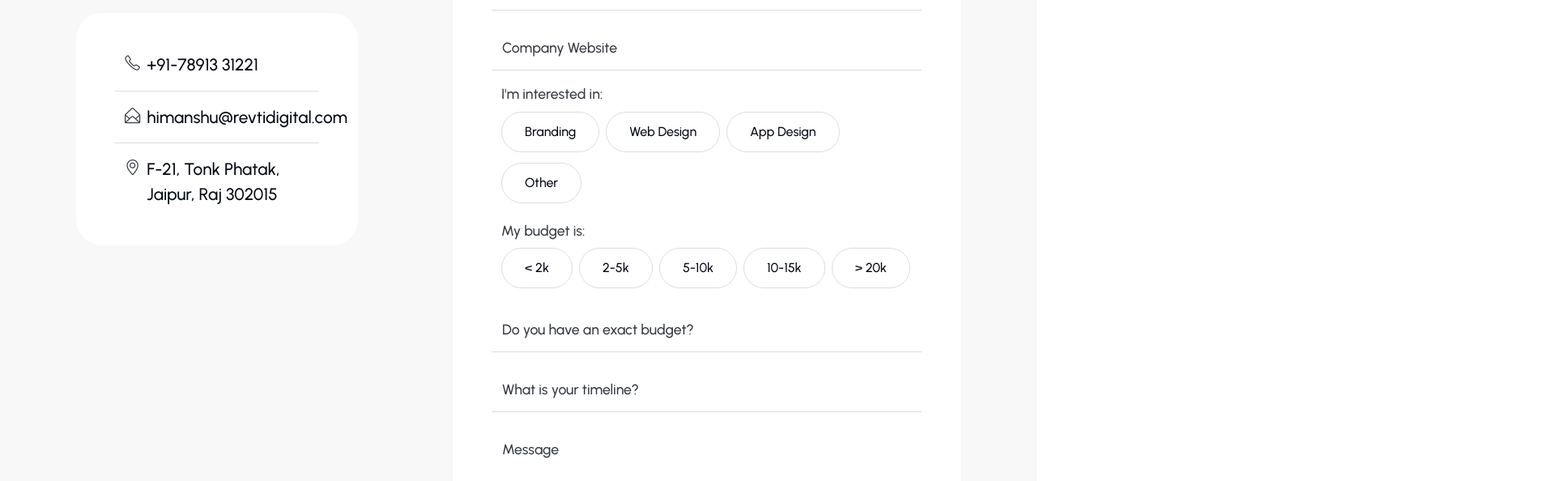
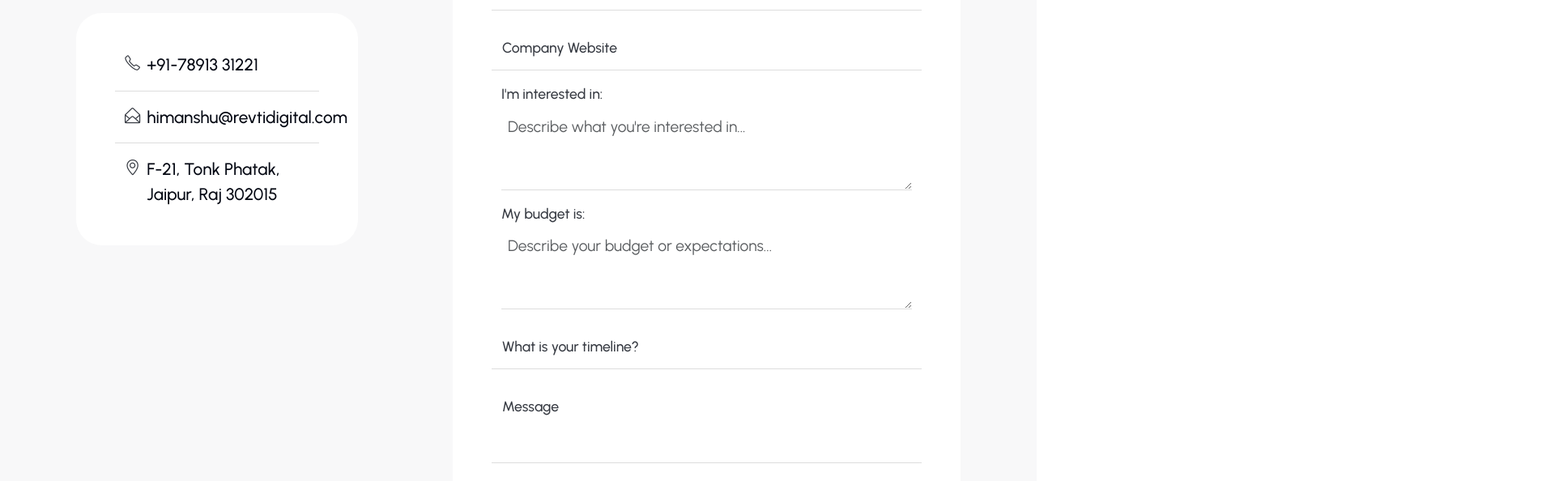
Before and after one commit to akshatkanoongo08/portfolio, a React (Create React App) app: page /contact in a window 1280 px wide. Shown: the part 820-1414 px from the top of the page at 81% size, 1920 px wide, since content can reach past the window. Built offline with nearby package versions, Linux system fonts and the light colour scheme.

Commit message:
enquiry working

```diff
--- a/src/components/Dashboard/DashboardLayout.js
+++ b/src/components/Dashboard/DashboardLayout.js
@@ -23,6 +23,9 @@ const DashboardLayout = () => {
             <Link to="/dashboard/categories">Categories</Link>
           </li>
           <li>
+            <Link to="/dashboard/enquiries">Enquiries</Link>
+          </li>
+          <li>
             <button
               onClick={() => {
                 localStorage.removeItem('token');
--- /dev/null
+++ b/src/components/Dashboard/EnquiriesManager.css
@@ -0,0 +1,65 @@
+.enquiries-table-container {
+  width: 100%;
+  overflow-x: auto;
+  background: #fff;
+  border-radius: 10px;
+  box-shadow: 0 2px 12px rgba(0,0,0,0.06);
+  margin-top: 24px;
+  padding: 8px 0;
+}
+
+.table {
+  width: 100%;
+  border-collapse: separate;
+  border-spacing: 0;
+  min-width: 900px;
+  font-size: 16px;
+  background: #fff;
+}
+
+.table th, .table td {
+  padding: 14px 18px;
+  text-align: left;
+  border-bottom: 1px solid #f0f0f0;
+  vertical-align: top;
+  white-space: pre-line;
+  max-width: 220px;
+  word-break: break-word;
+}
+
+.table th {
+  position: sticky;
+  top: 0;
+  background: #f9fafb;
+  font-weight: 600;
+  z-index: 2;
+}
+
+.table tr:nth-child(even) {
+  background: #f7fafd;
+}
+
+.table tr:hover {
+  background: #e8f0fe;
+}
+
+.table td {
+  font-size: 15px;
+}
+
+@media (max-width: 900px) {
+  .table, .enquiries-table-container {
+    min-width: 600px;
+    font-size: 14px;
+  }
+}
+
+@media (max-width: 600px) {
+  .table, .enquiries-table-container {
+    min-width: 400px;
+    font-size: 13px;
+  }
+  .table th, .table td {
+    padding: 8px 6px;
+  }
+}
--- /dev/null
+++ b/src/components/Dashboard/EnquiriesManager.js
@@ -0,0 +1,97 @@
+import React, { useEffect, useState } from 'react';
+import './EnquiriesManager.css';
+
+const EnquiriesManager = () => {
+  const [enquiries, setEnquiries] = useState([]);
+  const [loading, setLoading] = useState(true);
+  const [error, setError] = useState(null);
+
+  const handleDelete = async (id) => {
+    if (!window.confirm('Are you sure you want to delete this enquiry?')) return;
+    try {
+      const response = await fetch(`http://localhost:5000/api/contact/${id}`, {
+        method: 'DELETE',
+      });
+      if (!response.ok) throw new Error('Failed to delete enquiry');
+      setEnquiries((prev) => prev.filter((enq) => enq._id !== id));
+    } catch (err) {
+      alert('Error deleting enquiry: ' + err.message);
+    }
+  };
+
+
+  useEffect(() => {
+    const fetchEnquiries = async () => {
+      try {
+        const response = await fetch('http://localhost:5000/api/contact');
+        if (!response.ok) throw new Error('Failed to fetch enquiries');
+        const data = await response.json();
+        setEnquiries(data);
+      } catch (err) {
+        setError(err.message);
+      } finally {
+        setLoading(false);
+      }
+    };
+    fetchEnquiries();
+  }, []);
+
+  if (loading) return <div>Loading enquiries...</div>;
+  if (error) return <div>Error: {error}</div>;
+
+  return (
+    <div className="enquiries-manager">
+      <h2>Contact Form Enquiries</h2>
+      {enquiries.length === 0 ? (
+        <p>No enquiries found.</p>
+      ) : (
+        <div className="enquiries-table-container">
+          <table className="table">
+          <thead>
+            <tr>
+              <th>Name</th>
+              <th>Email</th>
+              <th>Phone</th>
+              <th>Company</th>
+              <th>Website</th>
+              <th>Interest</th>
+              <th>Budget</th>
+              <th>Timeline</th>
+              <th>Message</th>
+              <th>Date</th>
+              <th>Actions</th>
+            </tr>
+          </thead>
+          <tbody>
+            {enquiries.map((enquiry) => (
+              <tr key={enquiry._id}>
+                <td>{enquiry.name}</td>
+                <td>{enquiry.email}</td>
+                <td>{enquiry.phone}</td>
+                <td>{enquiry.companyName}</td>
+                <td>{enquiry.website}</td>
+                <td>{enquiry.interest}</td>
+                <td>{enquiry.budget}</td>
+                <td>{enquiry.timeline}</td>
+                <td>{enquiry.message}</td>
+                <td>{new Date(enquiry.createdAt).toLocaleString()}</td>
+                <td>
+                  <button
+                    className="delete-btn"
+                    onClick={() => handleDelete(enquiry._id)}
+                    style={{ color: '#fff', background: '#e74c3c', border: 'none', borderRadius: '4px', padding: '6px 12px', cursor: 'pointer' }}
+                  >
+                    Delete
+                  </button>
+                </td>
+              </tr>
+            ))}
+          </tbody>
+        </table>
+        </div>
+      )}
+    </div>
+  );
+};
+
+export default EnquiriesManager;
--- a/src/components/Form/Form.js
+++ b/src/components/Form/Form.js
@@ -147,55 +147,28 @@ const Form = () => {
                 <label htmlFor="website">Company Website</label>
               </div>
               <div className="form-group mb-3">
-                <div className="form-label">I'm interested in:</div>
-                <div className="form-input-group">
-                  {['Branding', 'Web Design', 'App Design', 'Other'].map((option) => (
-                    <div className="form-input" key={option}>
-                      <input
-                        type="radio"
-                        className="btn-check"
-                        name="interest"
-                        id={`option-${option.toLowerCase()}`}
-                        value={option}
-                        onChange={handleInputChange}
-                      />
-                      <label className="btn magnetic-button btn-outline" htmlFor={`option-${option.toLowerCase()}`}>
-                        {option}
-                      </label>
-                    </div>
-                  ))}
-                </div>
+                <label htmlFor="interest" className="form-label">I'm interested in:</label>
+                <textarea
+                  className="form-control"
+                  id="interest"
+                  placeholder="Describe what you're interested in..."
+                  value={formData.interest}
+                  onChange={handleInputChange}
+                  rows={2}
+                  style={{ resize: 'vertical' }}
+                />
               </div>
               <div className="form-group mb-3">
-                <div className="form-label">My budget is:</div>
-                <div className="form-input-group">
-                  {['< 2k', '2-5k', '5-10k', '10-15k', '> 20k'].map((budget) => (
-                    <div className="form-input" key={budget}>
-                      <input
-                        type="radio"
-                        className="btn-check"
-                        name="budget"
-                        id={`budget-${budget.replace(' ', '-')}`}
-                        value={budget}
-                        onChange={handleInputChange}
-                      />
-                      <label className="btn magnetic-button btn-outline" htmlFor={`budget-${budget.replace(' ', '-')}`}>
-                        {budget}
-                      </label>
-                    </div>
-                  ))}
-                </div>
-              </div>
-              <div className="form-floating mb-3">
-                <input
-                  type="text"
+                <label htmlFor="budget" className="form-label">My budget is:</label>
+                <textarea
                   className="form-control"
-                  id="exact-budget"
-                  placeholder="Exact Budget"
+                  id="budget"
+                  placeholder="Describe your budget or expectations..."
                   value={formData.budget}
                   onChange={handleInputChange}
+                  rows={2}
+                  style={{ resize: 'vertical' }}
                 />
-                <label htmlFor="exact-budget">Do you have an exact budget?</label>
               </div>
               <div className="form-floating mb-3">
                 <input
--- a/src/routers/routes.js
+++ b/src/routers/routes.js
@@ -12,6 +12,7 @@ import Contact from "../themes/contact";
 import DashboardLayout from '../components/Dashboard/DashboardLayout';
 import ProjectsManager from '../components/Dashboard/ProjectsManager';
 import CategoriesManager from '../components/Dashboard/CategoriesManager';
+import EnquiriesManager from '../components/Dashboard/EnquiriesManager';
 import Login from '../components/Dashboard/Login';
 
 const MyRoutes = () => {
@@ -28,6 +29,7 @@ const MyRoutes = () => {
       <Route path="/dashboard" element={<DashboardLayout />}>
         <Route path="projects" element={<ProjectsManager />} />
         <Route path="categories" element={<CategoriesManager />} />
+        <Route path="enquiries" element={<EnquiriesManager />} />
       </Route>
     </Routes>
   );
```
